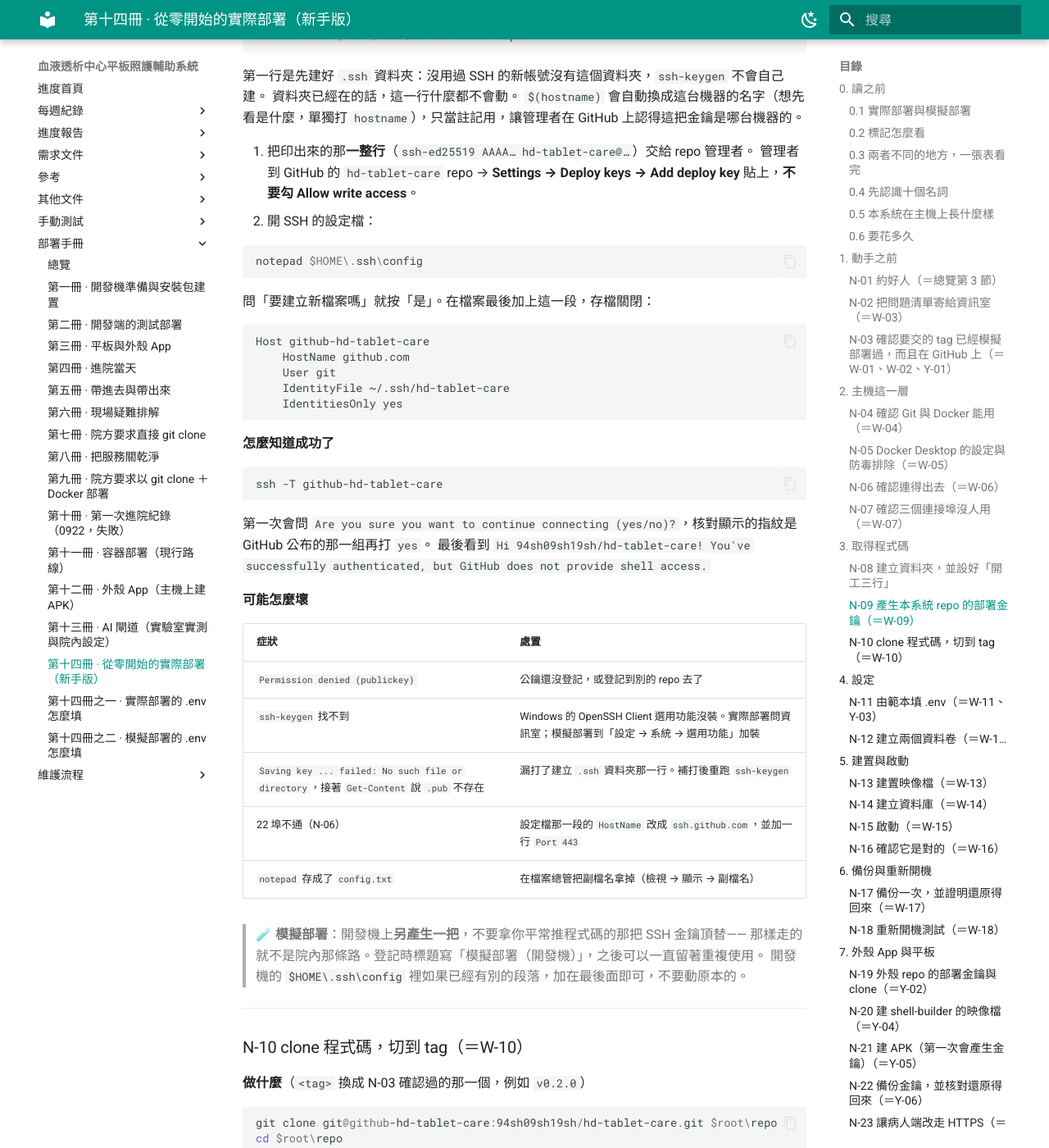
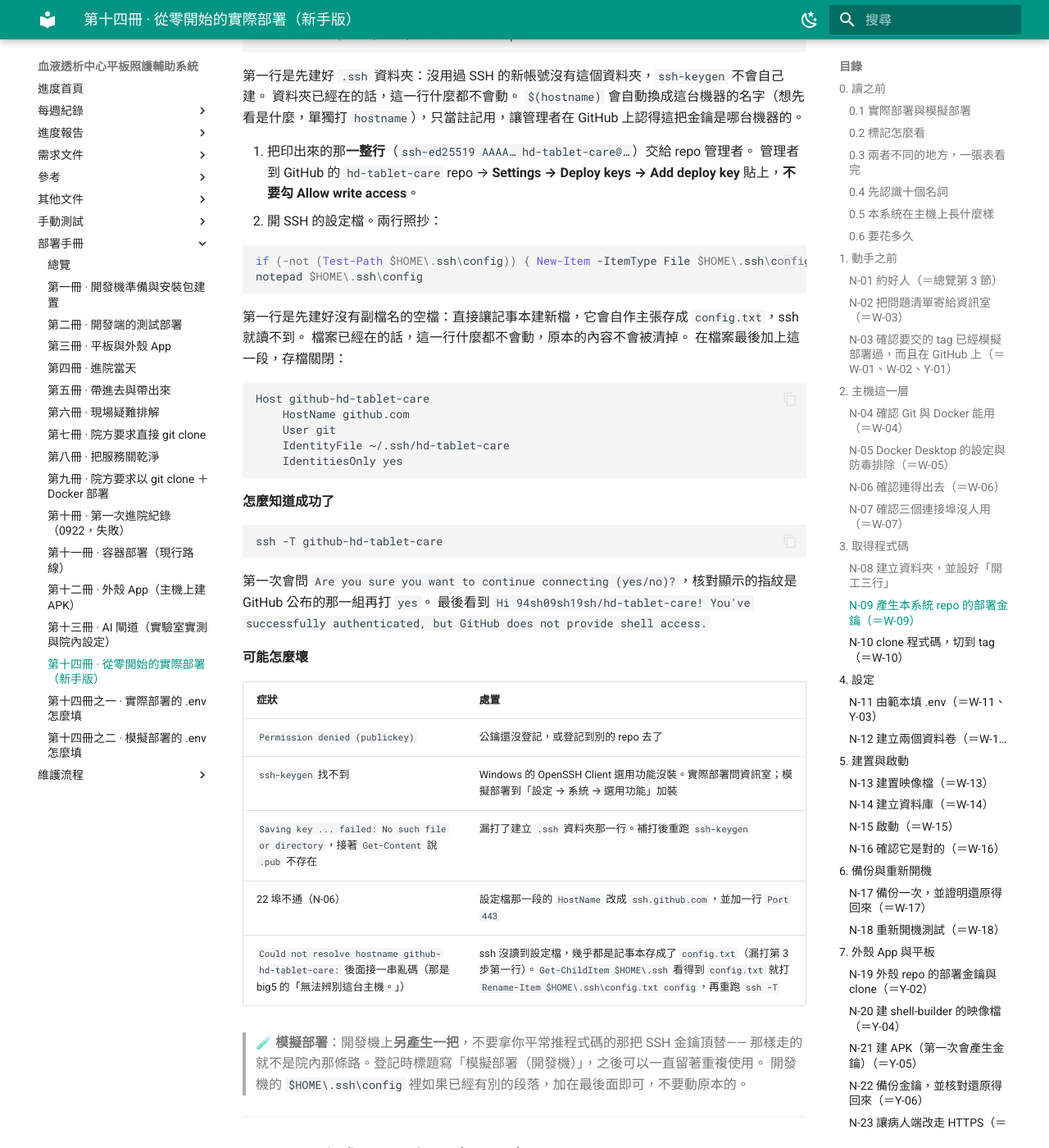
Before and after one commit to 94sh09sh19sh/hd-docs, an MkDocs documentation site: the page built from docs/deployment/14-from-zero.md, in a window 1280 px wide and 1400 px high, scrolled down 9220 px. Shown: the whole window at 82% size. Built offline with MkDocs 1.6.1 and Material for MkDocs 9.7.7, drawn with Linux system fonts in a browser that asks for light colours; the version menu is left out; some of the changed text lies outside the part shown.

Commit message:
docs: 自私有 repo 同步（2026-09-29）

````diff
--- a/docs/deployment/14-from-zero.md
+++ b/docs/deployment/14-from-zero.md
@@ -338,13 +338,16 @@ Get-ChildItem $root
 
 2. 把印出來的那**一整行**（`ssh-ed25519 AAAA… hd-tablet-care@…`）交給 repo 管理者。
    管理者到 GitHub 的 `hd-tablet-care` repo → **Settings → Deploy keys → Add deploy key** 貼上，**不要勾 Allow write access**。
-3. 開 SSH 的設定檔：
+3. 開 SSH 的設定檔。兩行照抄：
 
    ```powershell
+   if (-not (Test-Path $HOME\.ssh\config)) { New-Item -ItemType File $HOME\.ssh\config }
    notepad $HOME\.ssh\config
    ```
 
-   問「要建立新檔案嗎」就按「是」。在檔案最後加上這一段，存檔關閉：
+   第一行是先建好沒有副檔名的空檔：直接讓記事本建新檔，它會自作主張存成 `config.txt`，ssh 就讀不到。
+   檔案已經在的話，這一行什麼都不會動，原本的內容不會被清掉。
+   在檔案最後加上這一段，存檔關閉：
 
    ```
    Host github-hd-tablet-care
@@ -371,7 +374,7 @@ ssh -T github-hd-tablet-care
 | `ssh-keygen` 找不到 | Windows 的 OpenSSH Client 選用功能沒裝。實際部署問資訊室；模擬部署到「設定 → 系統 → 選用功能」加裝 |
 | `Saving key ... failed: No such file or directory`，接著 `Get-Content` 說 `.pub` 不存在 | 漏打了建立 `.ssh` 資料夾那一行。補打後重跑 `ssh-keygen` |
 | 22 埠不通（N-06） | 設定檔那一段的 `HostName` 改成 `ssh.github.com`，並加一行 `    Port 443` |
-| `notepad` 存成了 `config.txt` | 在檔案總管把副檔名拿掉（檢視 → 顯示 → 副檔名） |
+| `Could not resolve hostname github-hd-tablet-care:` 後面接一串亂碼（那是 big5 的「無法辨別這台主機。」） | ssh 沒讀到設定檔，幾乎都是記事本存成了 `config.txt`（漏打第 3 步第一行）。`Get-ChildItem $HOME\.ssh` 看得到 `config.txt` 就打 `Rename-Item $HOME\.ssh\config.txt config`，再重跑 `ssh -T` |
 
 > 🧪 **模擬部署**：開發機上**另產生一把**，不要拿你平常推程式碼的那把 SSH 金鑰頂替——
 > 那樣走的就不是院內那條路。登記時標題寫「模擬部署（開發機）」，之後可以一直留著重複使用。
@@ -618,7 +621,7 @@ curl.exe -s http://localhost:<後端埠>/api/health
    Get-Content $HOME\.ssh\hd-kiosk-shell.pub
    ```
 
-2. `notepad $HOME\.ssh\config`，在最後再加一段：
+2. `notepad $HOME\.ssh\config`（N-09 已經建好這個檔，直接開就好），在最後再加一段：
 
    ```
    Host github-hd-kiosk-shell
````
